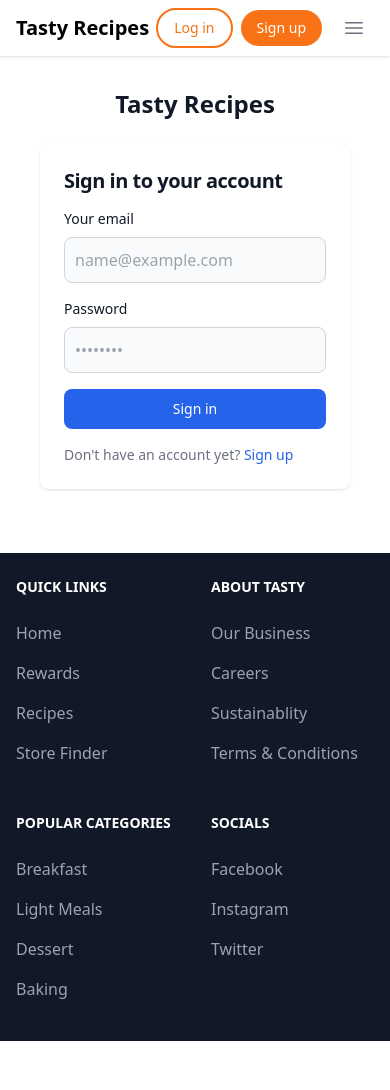
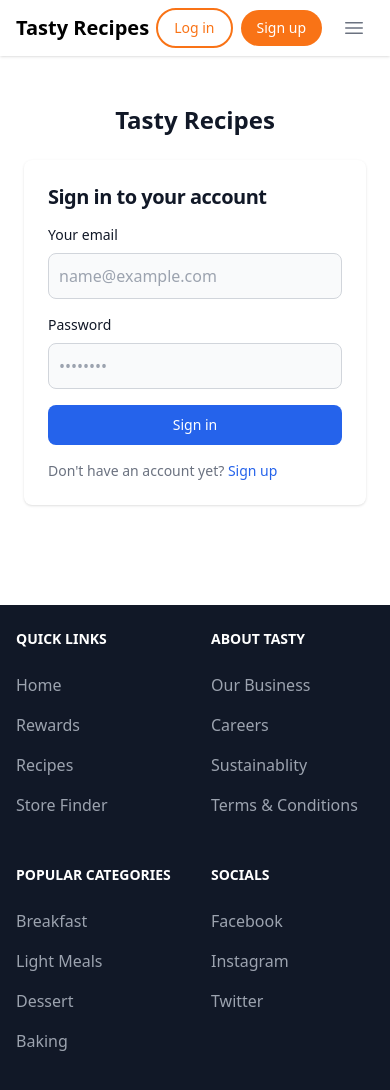
Before and after one commit to Jon-Felipe/Tasty-React, a React (Vite) app: page /login in a window 390 px wide. Shown: the top 1090 px of the page. Before the commit the page ends 1041 px from the top, so only its background shows below. Built offline with nearby package versions, Linux system fonts and the light colour scheme.

Commit message:
page styling updates

```diff
--- a/src/components/layout/Footer.tsx
+++ b/src/components/layout/Footer.tsx
@@ -4,7 +4,7 @@ type Props = {};
 
 const Footer = (props: Props) => {
   return (
-    <footer className='bg-gray-900 mt-8'>
+    <footer className='bg-gray-900'>
       <div className='w-full mx-auto max-w-screen-xl'>
         <div className='grid grid-cols-2 gap-8 px-4 py-6 lg:py-8 md:grid-cols-4'>
           <article>
--- a/src/layouts/Main.tsx
+++ b/src/layouts/Main.tsx
@@ -13,7 +13,7 @@ const Main = (props: Props) => {
   return (
     <>
       <Header showLinks={showLinks} setShowLinks={setShowLinks} />
-      <main className='px-4 lg:px-6 py-4 lg:py-6'>
+      <main className='min-h-[65vh] py-8'>
         <Outlet />
       </main>
       <Footer />
```
